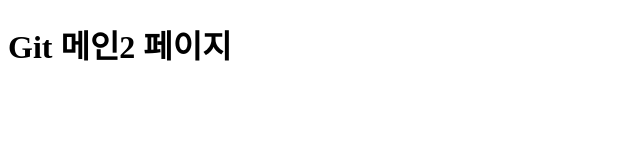
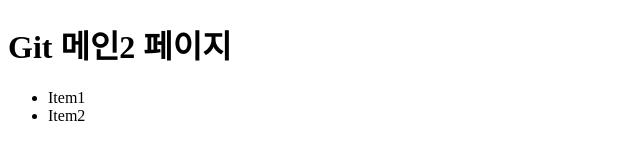
Before and after one commit to fursysch/MyApp, a plain HTML site: page index.html in a window 1280 px wide. Shown: the whole page, without its empty margins (0-640 px from the left). Drawn offline with Linux system fonts and the light colour scheme.

Commit message:
index.html li 추가

```diff
--- a/index.html
+++ b/index.html
@@ -8,5 +8,12 @@
 </head>
 <body>
     <h1>Git 메인2 페이지</h1>
+    <div>
+        <ul>
+            <li>Item1</li>
+            <li>Item2</li>
+        </ul>
+    </div>
+
 </body>
 </html>
```
